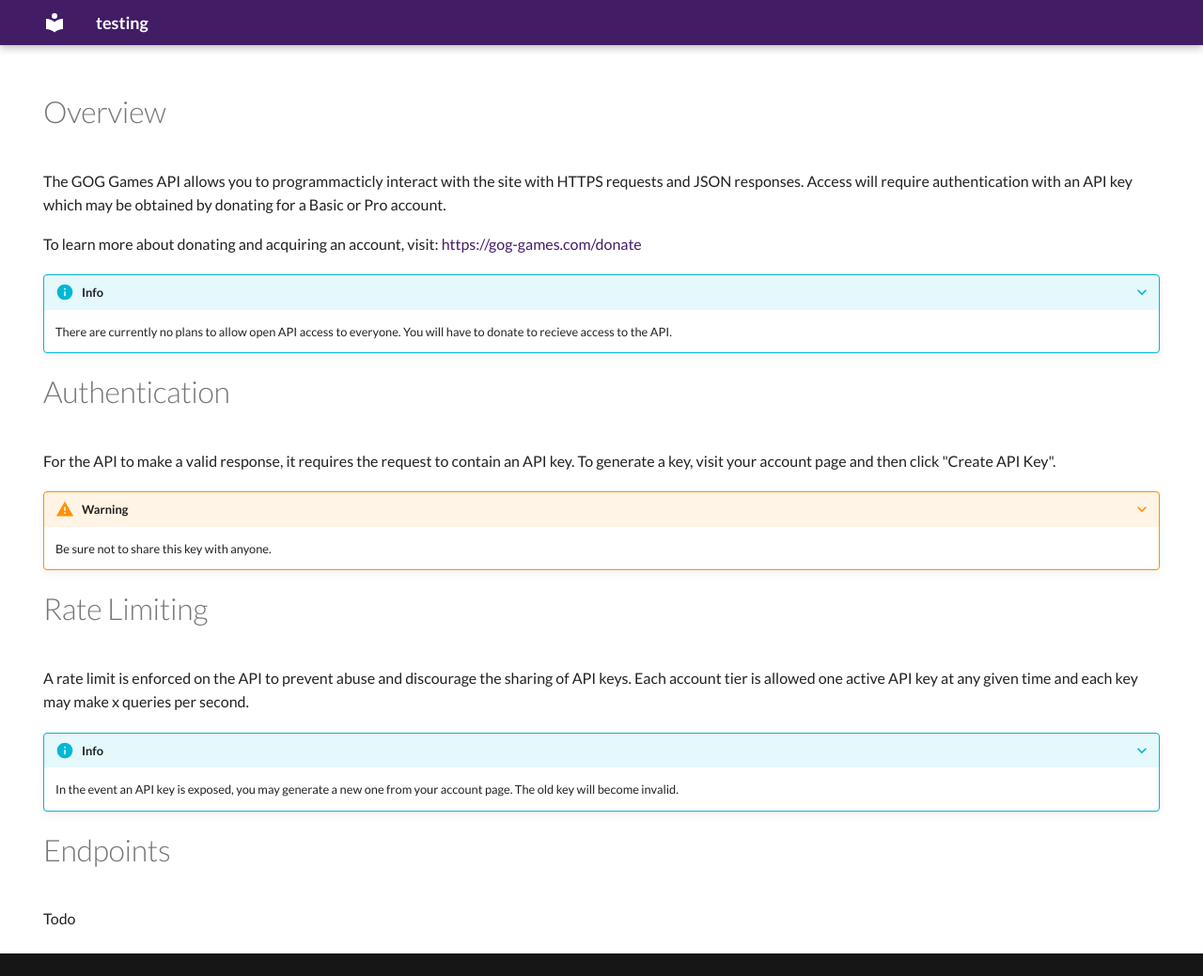
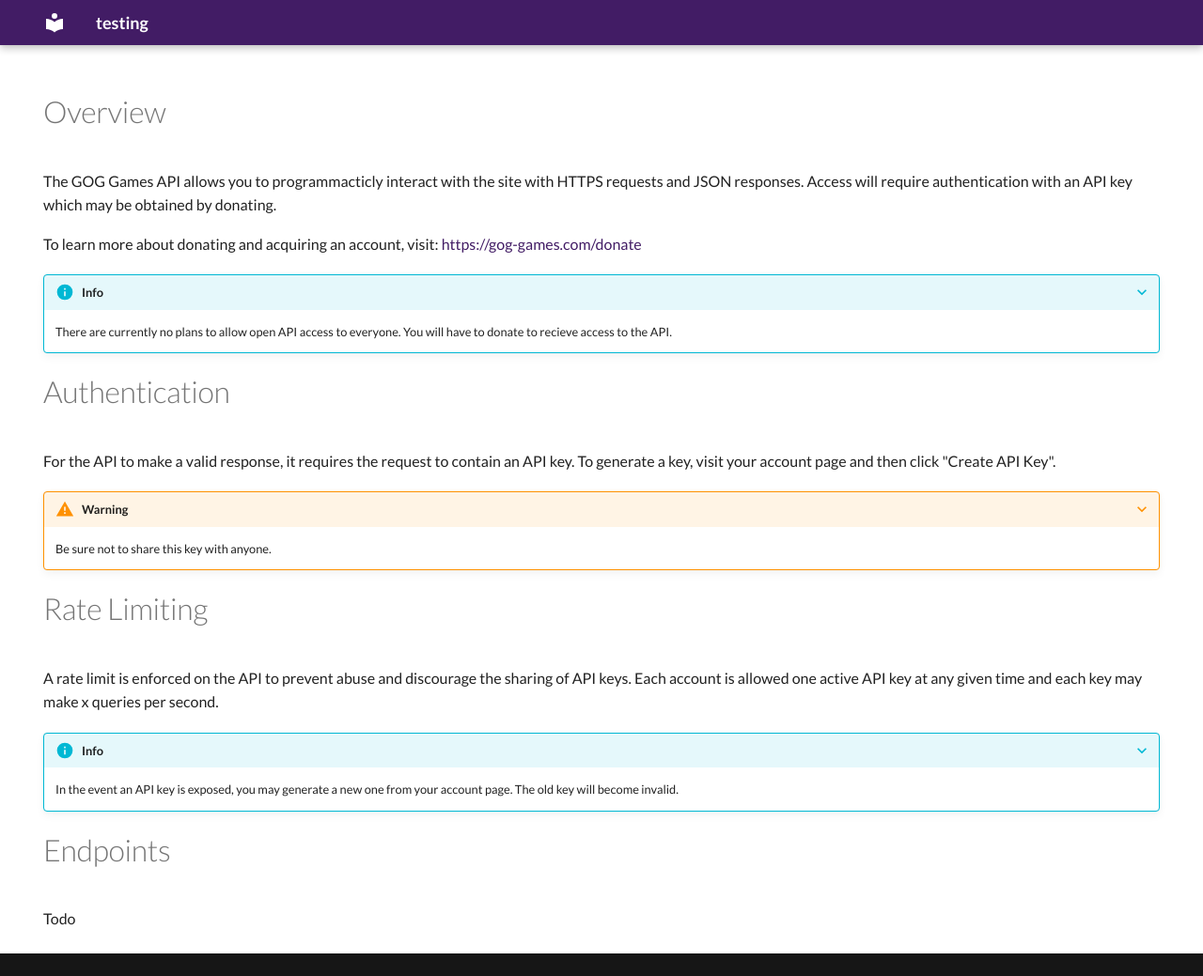
Before and after one commit to GOG-Games/docs.gog-games.com, an MkDocs documentation site: the page built from docs/index.md, in a window 1280 px wide and 1039 px high. Shown: the whole window at 94% size. Built offline with MkDocs 1.6.1 and Material for MkDocs 9.7.7, drawn with Linux system fonts in a browser that asks for light colours.

Commit message:
Update index.md

```diff
--- a/docs/index.md
+++ b/docs/index.md
@@ -6,7 +6,7 @@
 
 # Overview
 
-The GOG Games API allows you to programmacticly interact with the site with HTTPS requests and JSON responses. Access will require authentication with an API key which may be obtained by donating for a Basic or Pro account.
+The GOG Games API allows you to programmacticly interact with the site with HTTPS requests and JSON responses. Access will require authentication with an API key which may be obtained by donating.
 
 To learn more about donating and acquiring an account, visit: [https://gog-games.com/donate](https://gog-games.com/donate)
 
@@ -26,7 +26,7 @@
 
 # Rate Limiting
 
-A rate limit is enforced on the API to prevent abuse and discourage the sharing of API keys. Each account tier is allowed one active API key at any given time and each key may make x queries per second.
+A rate limit is enforced on the API to prevent abuse and discourage the sharing of API keys. Each account is allowed one active API key at any given time and each key may make x queries per second.
 
 ???+ info
 
```
